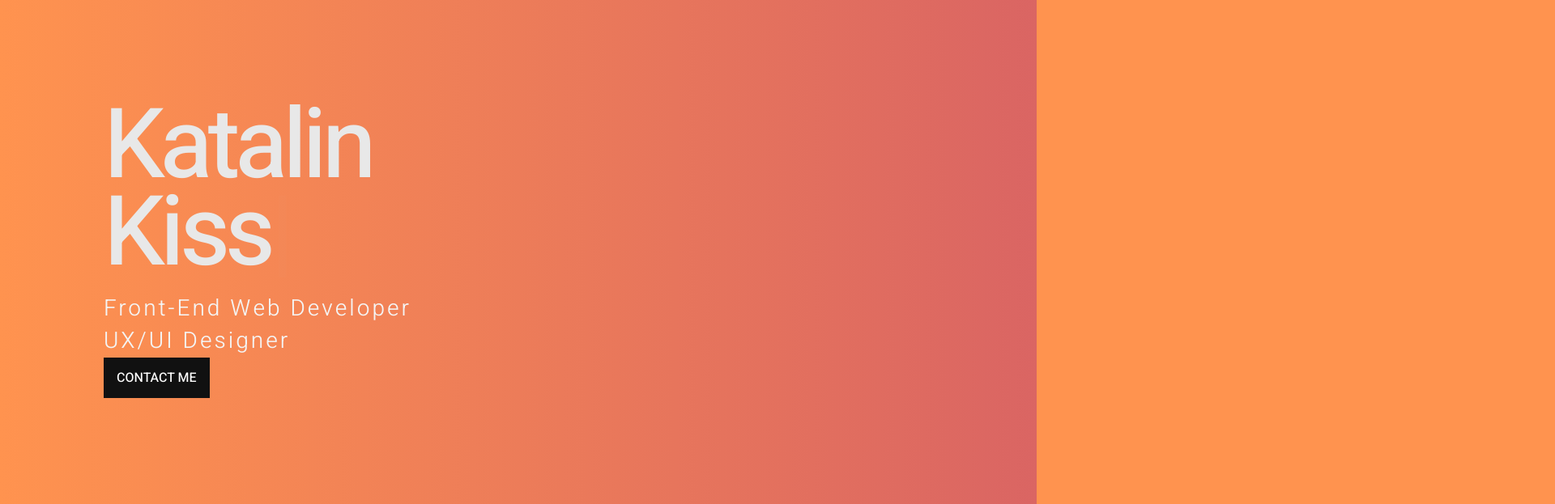
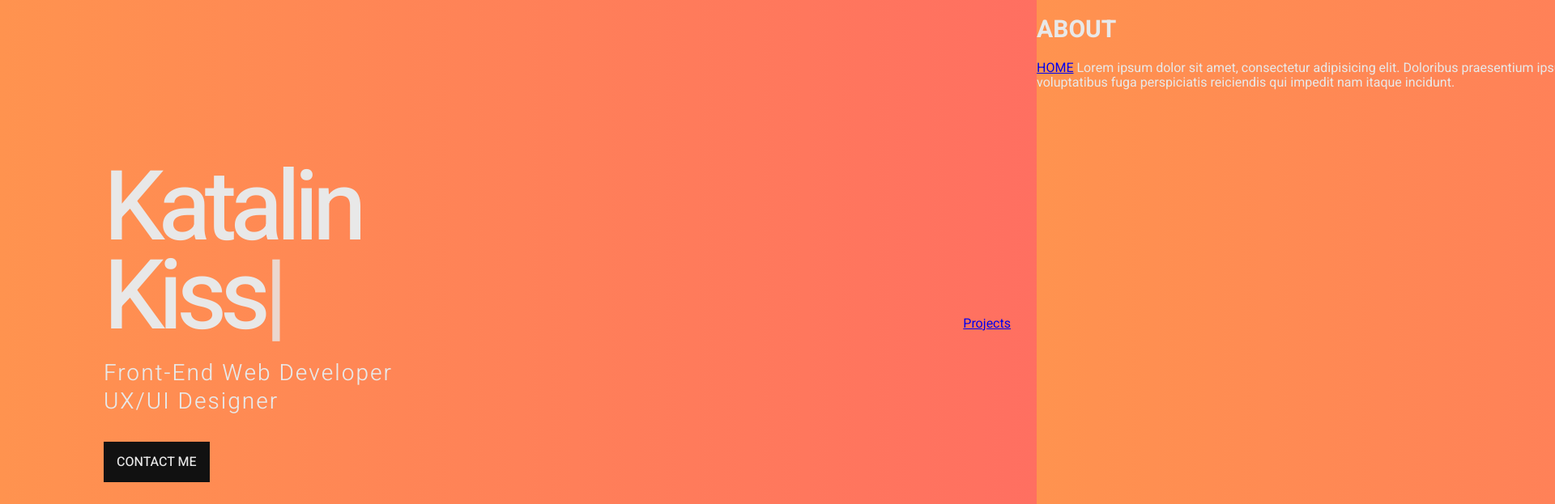
Before and after one commit to kisskatalin/kisskatalin.github.io, a plain HTML site: page index.html in a window 1280 px wide. Shown: the top 623 px of the page at 81% size, 1920 px wide, since content can reach past the window. Drawn offline with nearby package versions, Linux system fonts and the light colour scheme; no server answers.

Commit message:
Add pager

```diff
--- a/css/lastfm_style.css
+++ b/css/lastfm_style.css
@@ -6,13 +6,15 @@
     display: flex;
     flex-direction: column;
     justify-content: center;
-    padding-left: 40px;
+    margin-left: 12px;
 }
 
 .currentlyListening_info h2 {
     font-size: 16px;
+    line-height: 16px;
     color: #e8e8e8;
-    font-weight: 300;
+    font-weight: 400;
+    margin-bottom: 8px;
 }
 
 .notListening_info h2 {
@@ -25,8 +27,8 @@
     height: 56px;
     width: 56px;
     border-radius: 50%;
-    border: 3px solid rgb(232, 232, 232, 0.5);
-    padding: 6px;
+    border: 2px solid rgba(232, 232, 232, 0.5);
+    padding: 3px;
     animation: spin 3s linear infinite;
     animation-play-state: running;
 }
--- a/css/style.css
+++ b/css/style.css
@@ -1,11 +1,4 @@
 h2 {margin:0;}
-
-body {
-    color: #4e4e4e;
-    overflow-x: hidden;
-    font-family: 'Heebo', sans-serif;
-    background-color: #000000;
-}
 
 ::-webkit-scrollbar {
     width: 10px;
@@ -24,42 +17,52 @@ body {
 }
 
 body {
-    background-image: -moz-linear-gradient(to right, #FF934F, #DA6563);
-    background-image: -webkit-linear-gradient(to right, #FF934F, #DA6563);
-    background-image: linear-gradient(90deg, #FF934F, #DA6563);
+    font-family: 'Heebo', sans-serif;
+    background-image: -moz-linear-gradient(to right, #FF934F, #FF6F61);
+    background-image: -webkit-linear-gradient(to right, #FF934F, #FF6F61);
+    background-image: linear-gradient(90deg, #FF934F, #FF6F61);
     background-color: #FF934F;
-    color: #f4f4f4;
+    color: #E8E8E8;
+    overflow-x: hidden;
 }
 
-nav {
-    overflow: hidden;
-    position: absolute;
+#pages {
+    flex-grow: 1;
+    display: flex;
+    transition: 1s;
+    height: 100%;
 }
 
-nav a {
-    color: #f4f4f4;
-    border-bottom: 3px solid transparent;
-    padding-bottom: 2px;
+#pages section {
+    overflow: auto;
+    min-width: 100%;
+    overflow-y: auto;
 }
 
-nav a:hover {
-    border-bottom: 3px solid #f4f4f4;
+.headerinner {
+    display: flex;
+    align-items: center;
+    justify-content: space-between;
+    padding: 0 32px 0 128px;
+    height: 100%;
 }
 
-#header h1 {
+.headerinner h1 {
     font-family: 'Heebo', sans-serif;
-    font-size: 70px;
-    line-height: 0.9em;
+    font-size: 120px;
+    line-height: 110px;
+    letter-spacing: -8px;
     color: #E8E8E8;
 }
 
-#header h2 {
+.headerinner h2 {
     font-family: 'Heebo', sans-serif;
-    font-size: 25px;
-    margin-top: 18px;
-    letter-spacing: 3px;
+    font-size: 28px;
+    line-height: 28px;
+    margin:20px 0 32px 0;
+    letter-spacing: 2px;
     line-height: 35px;
-    color: #f4f4f4;
+    color: #E8E8E8;
 }
 
 #name:after {
@@ -92,7 +95,7 @@ nav a:hover {
 
 #more {
     padding: 1rem;
-    color: #fff;
+    color: #E8E8E8;
     text-transform: uppercase;
     border: none;
     cursor: pointer;
@@ -101,7 +104,7 @@ nav a:hover {
 }
 
 #more:hover{
-    background-color: #f4f4f4;
+    background-color: #E8E8E8;
     color: #111;
     bottom: 0;
     left: 0;
@@ -113,45 +116,19 @@ nav a:hover {
     height: 100%;
 }
 
-h1 {
-    color: #FF934F;
-    font-size: 25px;
-    margin: 0;
+.listening {
+    position: absolute;
+    bottom: 0;
+    padding: 32px 0;
+    width: 100%;
 }
 
-[id="about"] {
-    margin: 0 auto;
+#header:target ~ #pages {
+    transform: translateX(-0%);
 }
 
-[id="about"] h2{
-    color: #FF934F;
-    font-size: 24px;
-    margin: 0;
-}
-
-[id="about"] h3{
-    color: #FF934F;
-    font-size: 20px;
-    margin: 0;
-}
-
-.about-f1 {
-    font-size: 20px;
-}
-
-.interested {
-    background-image: linear-gradient(90deg, #FFADA2, #FF934F);
-    margin-bottom: -1px;
-}
-
-.interested h1 {
-    font-size: 25px;
-    font-weight: 300;
-    color: #fff;
-}
-
-.listening {
-    margin: 0 auto;
+#projects:target ~ #pages {
+    transform: translateX(-100%);
 }
 
 /*
@@ -159,11 +136,11 @@ h1 {
 */
 
 @media screen and (min-width: 30em) and (max-width: 60em) {
-    #header h1 {
+    .header h1 {
         font-size: 85px;
     }
 
-    #header h2 {
+    .header h2 {
         font-size: 25px;
         line-height: 40px;
     }
@@ -187,11 +164,11 @@ h1 {
         font-size: 30px;
     }
 
-    #header h1 {
+    .header h1 {
         font-size: 120px;
     }
 
-    #header h2 {
+    .header h2 {
         font-size: 28px;
         line-height: 40px;
     }
--- a/index.html
+++ b/index.html
@@ -4,30 +4,37 @@
     <meta charset="UTF-8" name="viewport" content="width=device-width, initial-scale=1.0">
     <title>Katalin Kiss</title>
     <link rel="stylesheet" href="https://fonts.googleapis.com/css?family=Heebo:300,400,500,700,800,900"/>
-    <link rel="stylesheet" href="https://fonts.googleapis.com/css?family=Karla:400,700"/>
-    <link rel="stylesheet" href="https://cdnjs.cloudflare.com/ajax/libs/tachyons/4.11.1/tachyons.css"/>
-    <link rel="stylesheet" href="https://cdnjs.cloudflare.com/ajax/libs/animate.css/3.7.0/animate.min.css"/>
+    <link rel="stylesheet" href="https://unpkg.com/tachyons@4/css/tachyons.min.css"/>
+    <link rel="stylesheet" href="https://cdnjs.cloudflare.com/ajax/libs/animate.css/4.1.1/animate.min.css"/>
     <link rel="stylesheet" href="https://cdnjs.cloudflare.com/ajax/libs/font-awesome/4.7.0/css/font-awesome.min.css"/>
     <link rel="stylesheet" href="css/style.css"/>
     <link rel="stylesheet" href="css/lastfm_style.css"/>
     <script type="text/javascript" src="js/lastfmjs.js"></script>
-    <script type="text/javascript" src="js/wow.min.js"></script>
-    <script type="text/javascript" src="js/jquery.js"></script>
 </head>
 
-<body class="w-100 vh-100">
-    <header class="w-100" id="header">
-        <div class="w-100 dt ph3 ph4-m ph6-l pv6" id="header1">
+<body class="vh-100">
+    <i class="target" id="header"></i>
+    <i class="target" id="projects"></i>
+
+    <div id="pages">
+        <section class="w-100" id="headerinner">
+            <div class="w-100 headerinner">
                 <div class="v-mid dtc tl ma0">
                     <h1 class="ma0 ttc tracked-tight fw5" id="name">Katalin<br> Kiss</h1>
                     <h2 class="fw3">Front-End Web Developer
                     <br>UX/UI Designer</h2>
                     <button id="more" class="fw5 f5 link" href="mailto:thekatezly@gmail.com">Contact Me</button>
                 </div>
+                <a href="#projects">Projects</a>
             </div>
-    </header>
+        </section>
+        <section class="w-100" id="projectsinner">
+            <h1>ABOUT</h1>
+            <p>
+              <a href="#header" class="bg1">HOME</a>
+              Lorem ipsum dolor sit amet, consectetur adipisicing elit. Doloribus praesentium ipsum esse autem quisquam earum accusantium cumque, ipsa ratione saepe sunt voluptatibus fuga perspiciatis reiciendis qui impedit nam itaque incidunt.
+            </p>
+        </section>
+    </div>
 </body>
-<script>
-    new WOW().init();
-</script>
 </html>
--- a/js/lastfmjs.js
+++ b/js/lastfmjs.js
@@ -10,7 +10,7 @@ fetch("https://ws.audioscrobbler.com/2.0/?method=user.getrecenttracks&user=prezl
 
                     const track = response.recenttracks.track[0];
                     const line = '\u2014';
-                    const imageUrl = track.image[2]['#text'];
+                    const imageUrl = track.image[1]['#text'];
                     const artistAndTitle = track.artist['#text'] + " " + line + " " + track.name.toUpperCase();
 
                     const image = document.createElement('img');
@@ -64,7 +64,12 @@ fetch("https://ws.audioscrobbler.com/2.0/?method=user.getrecenttracks&user=prezl
 
                     }
 
-                    document.body.appendChild(listening);
+                    const headerinner = document.getElementById('headerinner');
+                    const projectsinner = document.getElementById('projectsinner');
+
+                    headerinner.appendChild(listening);
+                    projectsinner.appendChild(listening.cloneNode(true));
+
 
                 });
         }
```
Lines whose indentation alone changed are shown as unchanged.
